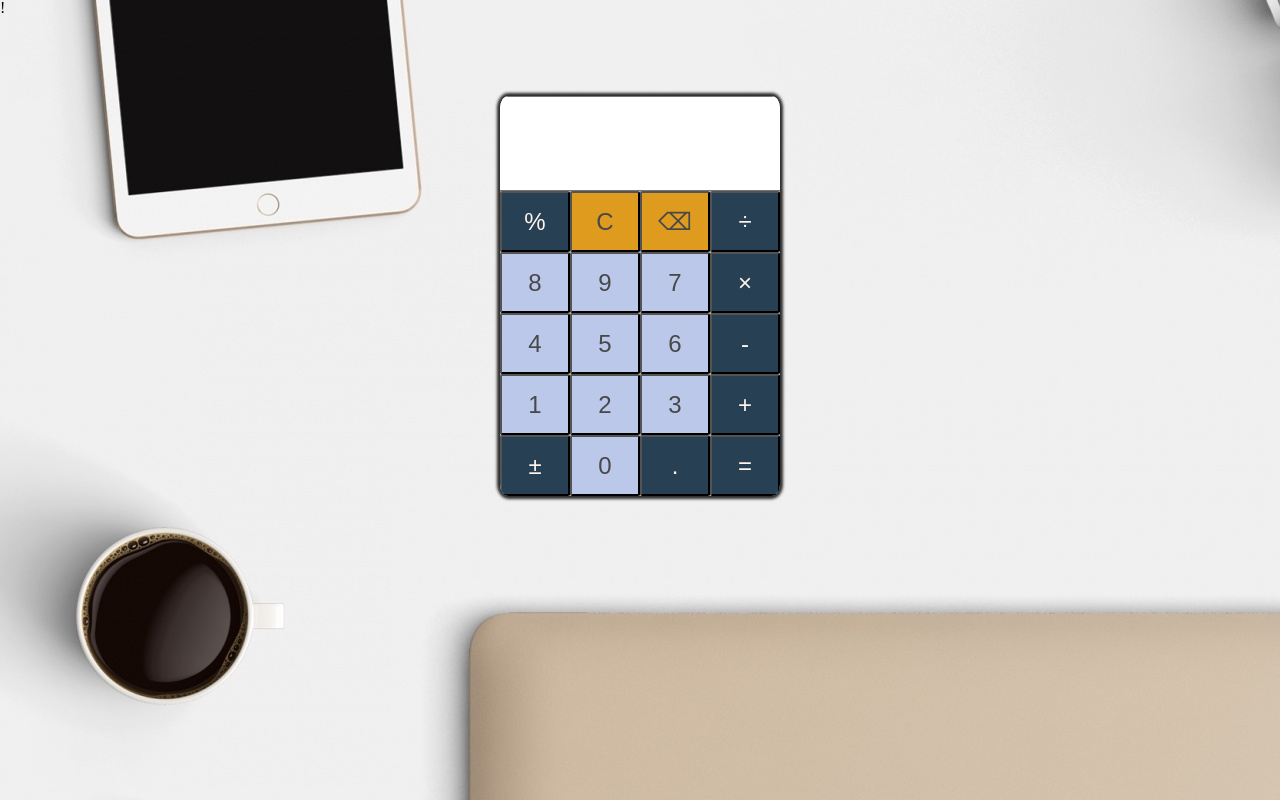
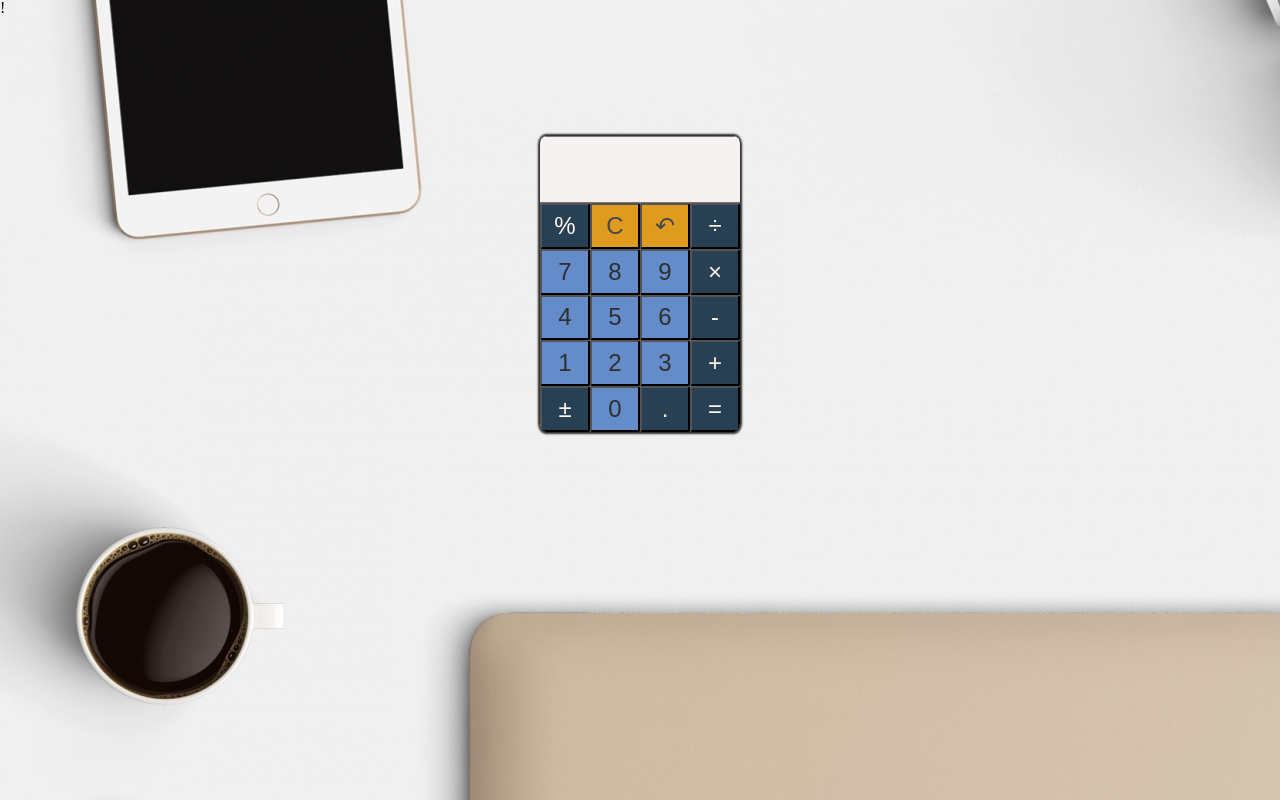
Before and after one commit to AmrElshenawy/JS-Calculator, a plain HTML site: page index.html in a window 1280 px wide. Drawn offline with Linux system fonts and the light colour scheme.

Commit message:
More style changes added

```diff
--- a/index.html
+++ b/index.html
@@ -12,12 +12,12 @@
             <div class="buttons">
                 <button class="button operations">%</button>
                 <button class="button deletes">C</button>
-                <button class="button deletes">⌫</button>
+                <button class="button deletes">↶</button>
                 <button class="button operations">÷</button>
 
+                <button class="button center-numbers">7</button>
                 <button class="button center-numbers">8</button>
                 <button class="button center-numbers">9</button>
-                <button class="button center-numbers">7</button>
                 <button class="button operations">×</button>
 
                 <button class="button center-numbers">4</button>
--- a/style.css
+++ b/style.css
@@ -2,29 +2,29 @@ body{
     background-image: url("work desktop.jpg");
 }
 .calculator{
-    margin: 80px auto;
-    width: 35vh;
-    height: 50vh;
+    margin: 120px auto;
+    width: 25vh;
+    height: 37vh;
     display: flex;
     flex-direction: column;
     align-items: center;
     border-radius: 3%;
     overflow: hidden;
-    box-shadow: 0 0 3px 3px rgb(43, 42, 42);
+    box-shadow: 0 0 2px 2px rgb(43, 42, 42);
     /* background-color: rgb(141, 137, 137); */
 }
 .display{
-    height: 100px;
+    height: 70px;
     width: 350px;
     border: 1px solid rgb(119, 117, 117);
-    background-color: white;
+    background-color: rgb(245, 241, 241);
 }
 .buttons{
     display: grid;
     grid-template-columns: repeat(4, 1fr);
     grid-template-rows: repeat(5, 1fr);
-    height: 40vh;
-    width: 35vh;
+    height: 30vh;
+    width: 25vh;
     /* gap: 1px;   */
 }
 .button{
@@ -34,10 +34,11 @@ body{
     color: #48484A;
     font-size: 1.5em;
     border-radius: 3%;
-    border-color: solid 1px #48484A;
+    /* border-color: solid 1px black; */
 }
 .center-numbers{
-    background-color: rgb(187, 200, 233);
+    background-color: rgb(100, 140, 201);
+    color: rgb(48, 47, 47);
 }
 .center-numbers:hover{
     background-color: rgb(207, 205, 202);
```
